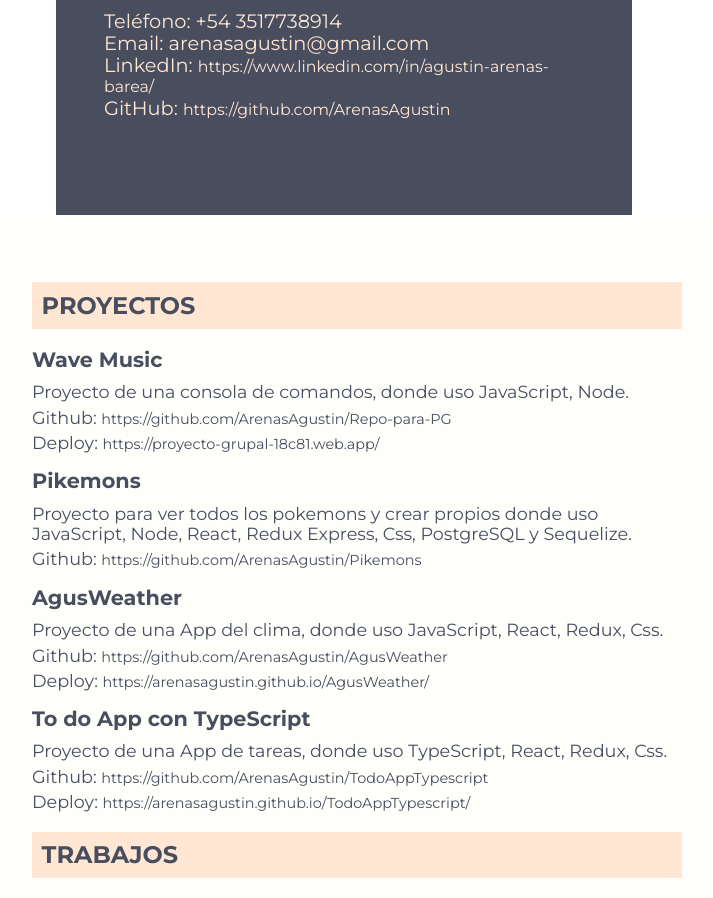
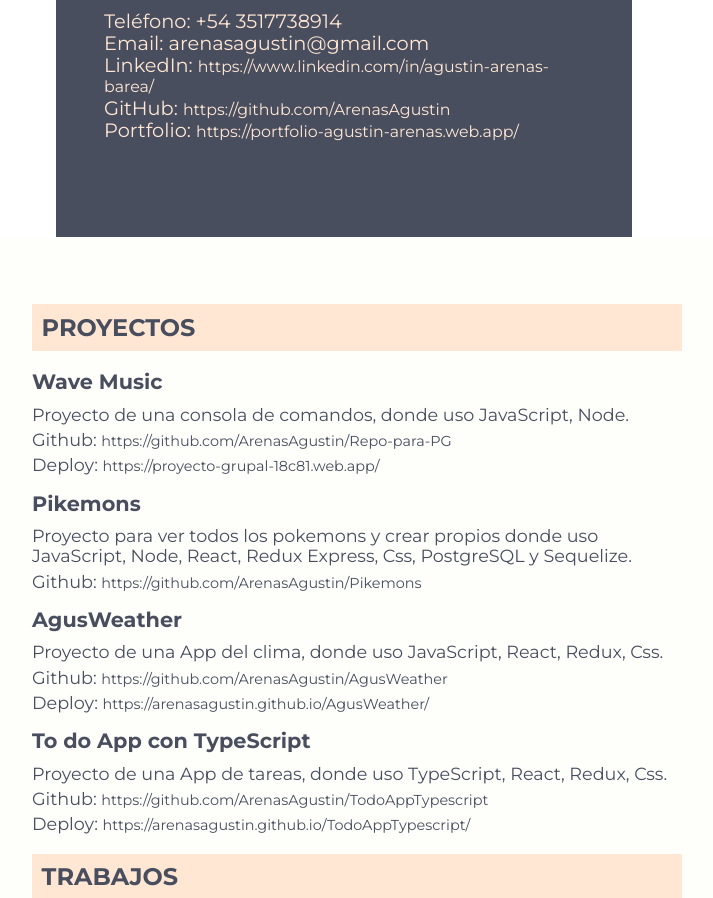
Before and after one commit to ArenasAgustin/Cv2.0, a React (Create React App) app: page /Cv2.0/ in a window 1280 px wide. Shown: the part 1148-2046 px from the top of the page, without its empty margins (296-1009 px from the left). Built offline with nearby package versions, Linux system fonts and the light colour scheme.

Commit message:
portfolio

```diff
--- a/src/components/Contacto/Contacto.tsx
+++ b/src/components/Contacto/Contacto.tsx
@@ -31,6 +31,13 @@ export default function Contacto() {
             {descripcion[3].data}
           </a>
         </li>
+
+        <li>
+          <span>{descripcion[4].type} </span>
+          <a href={descripcion[4].data} target="_blank">
+            {descripcion[4].data}
+          </a>
+        </li>
       </ul>
     </div>
   );
```
Also changed, not shown: 6 other files (tests, documents, lock files or other folders).
